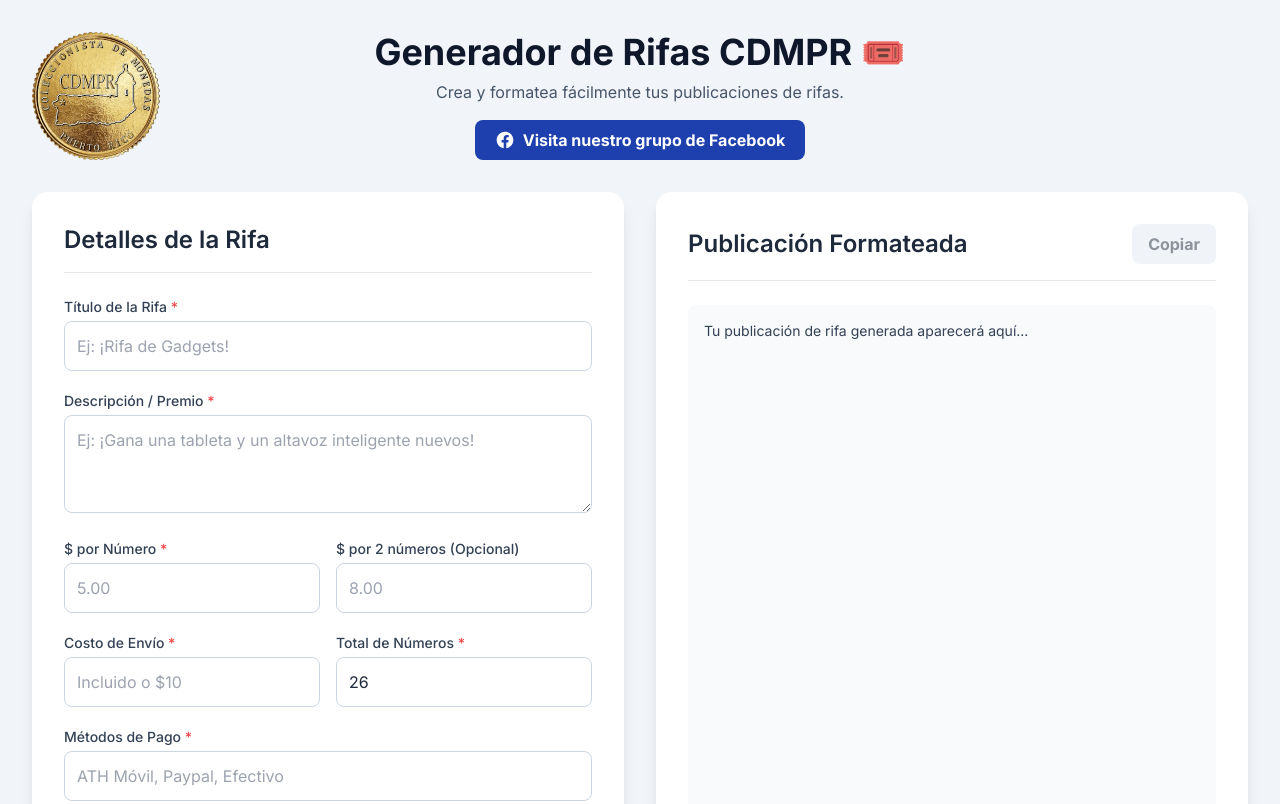
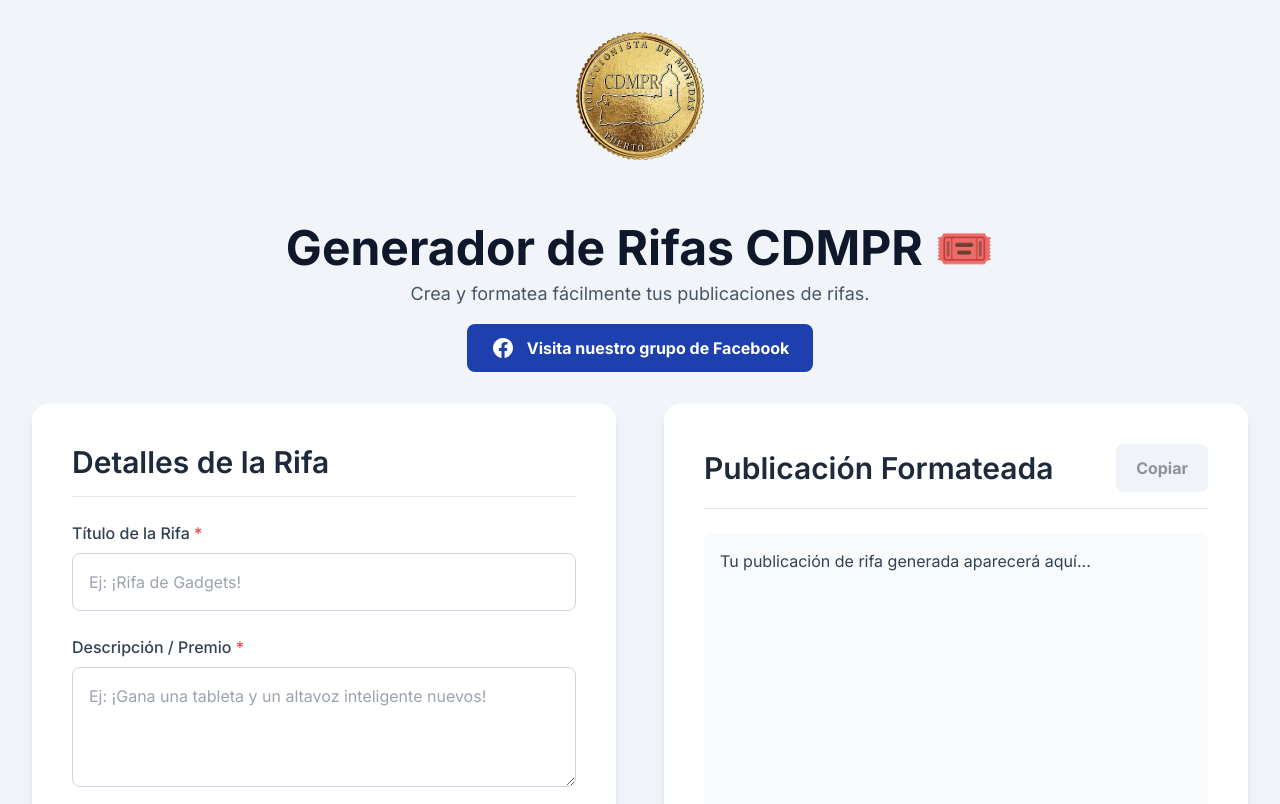
Before and after one commit to crealster/CDMPR-VSF, a plain HTML site: page Raffle.html in a window 1280 px wide. Shown: the top 804 px of the page. Drawn offline with nearby package versions, Linux system fonts and the light colour scheme.

Commit message:
Update Raffle.html

```diff
--- a/Raffle.html
+++ b/Raffle.html
@@ -28,87 +28,87 @@
 
     <div class="container mx-auto p-4 md:p-8 relative">
         <!-- Logo -->
-        <img src="https://github.com/crealster/CDMPR-VSF/blob/main/Logo%20medium.png?raw=true" alt="Logo CDMPR" class="absolute top-4 left-4 md:top-8 md:left-8 w-20 h-20 md:w-32 md:h-32">
+        <img src="https://github.com/crealster/CDMPR-VSF/blob/main/Logo%20medium.png?raw=true" alt="Logo CDMPR" class="absolute top-4 left-1/2 -translate-x-1/2 md:top-8 w-24 h-24 md:w-32 md:h-32">
 
         <!-- Header -->
-        <header class="text-center mb-8">
-            <h1 class="text-4xl font-bold text-slate-900">Generador de Rifas CDMPR 🎟️</h1>
-            <p class="text-slate-600 mt-2">Crea y formatea fácilmente tus publicaciones de rifas.</p>
+        <header class="text-center mb-8 pt-32 md:pt-48">
+            <h1 class="text-5xl font-bold text-slate-900">Generador de Rifas CDMPR 🎟️</h1>
+            <p class="text-lg text-slate-600 mt-2">Crea y formatea fácilmente tus publicaciones de rifas.</p>
             <div class="mt-4">
-                <a href="https://www.facebook.com/groups/cdmpr" target="_blank" rel="noopener noreferrer" class="inline-flex items-center bg-blue-800 text-white font-bold py-2 px-5 rounded-lg hover:bg-blue-900 focus:outline-none focus:ring-4 focus:ring-blue-300 transition-transform transform hover:scale-105">
-                    <svg class="w-5 h-5 mr-2" fill="currentColor" viewBox="0 0 24 24" aria-hidden="true"><path fill-rule="evenodd" d="M22 12c0-5.523-4.477-10-10-10S2 6.477 2 12c0 4.991 3.657 9.128 8.438 9.878v-6.987h-2.54V12h2.54V9.797c0-2.506 1.492-3.89 3.777-3.89 1.094 0 2.238.195 2.238.195v2.46h-1.26c-1.243 0-1.63.771-1.63 1.562V12h2.773l-.443 2.89h-2.33v6.988C18.343 21.128 22 16.991 22 12z" clip-rule="evenodd"></path></svg>
+                <a href="https://www.facebook.com/groups/cdmpr" target="_blank" rel="noopener noreferrer" class="inline-flex items-center bg-blue-800 text-white font-bold py-3 px-6 rounded-lg hover:bg-blue-900 focus:outline-none focus:ring-4 focus:ring-blue-300 transition-transform transform hover:scale-105">
+                    <svg class="w-6 h-6 mr-3" fill="currentColor" viewBox="0 0 24 24" aria-hidden="true"><path fill-rule="evenodd" d="M22 12c0-5.523-4.477-10-10-10S2 6.477 2 12c0 4.991 3.657 9.128 8.438 9.878v-6.987h-2.54V12h2.54V9.797c0-2.506 1.492-3.89 3.777-3.89 1.094 0 2.238.195 2.238.195v2.46h-1.26c-1.243 0-1.63.771-1.63 1.562V12h2.773l-.443 2.89h-2.33v6.988C18.343 21.128 22 16.991 22 12z" clip-rule="evenodd"></path></svg>
                     Visita nuestro grupo de Facebook
                 </a>
             </div>
         </header>
 
         <!-- Main Content Grid -->
-        <main class="grid grid-cols-1 lg:grid-cols-2 gap-8">
+        <main class="grid grid-cols-1 lg:grid-cols-2 gap-12">
 
             <!-- Input Form Section -->
-            <div class="bg-white p-6 md:p-8 rounded-2xl shadow-lg">
-                <h2 class="text-2xl font-semibold mb-6 border-b pb-4">Detalles de la Rifa</h2>
-                <form id="raffleForm" class="space-y-5">
+            <div class="bg-white p-8 md:p-10 rounded-2xl shadow-lg">
+                <h2 class="text-3xl font-semibold mb-6 border-b pb-4">Detalles de la Rifa</h2>
+                <form id="raffleForm" class="space-y-6">
                     <div>
-                        <label for="raffleTitle" class="block text-sm font-medium text-slate-700 mb-1">Título de la Rifa <span class="text-red-500">*</span></label>
-                        <input type="text" id="raffleTitle" class="w-full p-3 border border-slate-300 rounded-lg focus:ring-2 focus:ring-blue-500 focus:border-blue-500 transition" placeholder="Ej: ¡Rifa de Gadgets!" required>
+                        <label for="raffleTitle" class="block text-base font-medium text-slate-700 mb-2">Título de la Rifa <span class="text-red-500">*</span></label>
+                        <input type="text" id="raffleTitle" class="w-full p-4 border border-slate-300 rounded-lg focus:ring-2 focus:ring-blue-500 focus:border-blue-500 transition text-base" placeholder="Ej: ¡Rifa de Gadgets!" required>
                     </div>
                     <div>
-                        <label for="description" class="block text-sm font-medium text-slate-700 mb-1">Descripción / Premio <span class="text-red-500">*</span></label>
-                        <textarea id="description" rows="3" class="w-full p-3 border border-slate-300 rounded-lg focus:ring-2 focus:ring-blue-500 focus:border-blue-500 transition" placeholder="Ej: ¡Gana una tableta y un altavoz inteligente nuevos!" required></textarea>
+                        <label for="description" class="block text-base font-medium text-slate-700 mb-2">Descripción / Premio <span class="text-red-500">*</span></label>
+                        <textarea id="description" class="w-full p-4 border border-slate-300 rounded-lg focus:ring-2 focus:ring-blue-500 focus:border-blue-500 transition text-base min-h-[120px]" placeholder="Ej: ¡Gana una tableta y un altavoz inteligente nuevos!" required></textarea>
                     </div>
-                    <div class="grid grid-cols-1 md:grid-cols-2 gap-4">
+                    <div class="grid grid-cols-1 md:grid-cols-2 gap-5">
                         <div>
-                            <label for="pricePerNumber" class="block text-sm font-medium text-slate-700 mb-1">$ por Número <span class="text-red-500">*</span></label>
-                            <input type="number" id="pricePerNumber" class="w-full p-3 border border-slate-300 rounded-lg focus:ring-2 focus:ring-blue-500 focus:border-blue-500 transition" placeholder="5.00" required step="0.01" min="0">
+                            <label for="pricePerNumber" class="block text-base font-medium text-slate-700 mb-2">$ por Número <span class="text-red-500">*</span></label>
+                            <input type="number" id="pricePerNumber" class="w-full p-4 border border-slate-300 rounded-lg focus:ring-2 focus:ring-blue-500 focus:border-blue-500 transition text-base" placeholder="5.00" required step="0.01" min="0">
                         </div>
                         <div>
-                            <label for="priceForTwo" class="block text-sm font-medium text-slate-700 mb-1">$ por 2 números (Opcional)</label>
-                            <input type="number" id="priceForTwo" class="w-full p-3 border border-slate-300 rounded-lg focus:ring-2 focus:ring-blue-500 focus:border-blue-500 transition" placeholder="8.00" step="0.01" min="0">
+                            <label for="priceForTwo" class="block text-base font-medium text-slate-700 mb-2">$ por 2 números (Opcional)</label>
+                            <input type="number" id="priceForTwo" class="w-full p-4 border border-slate-300 rounded-lg focus:ring-2 focus:ring-blue-500 focus:border-blue-500 transition text-base" placeholder="8.00" step="0.01" min="0">
                         </div>
                     </div>
-                    <div class="grid grid-cols-1 md:grid-cols-2 gap-4">
+                    <div class="grid grid-cols-1 md:grid-cols-2 gap-5">
                         <div>
-                            <label for="shippingCost" class="block text-sm font-medium text-slate-700 mb-1">Costo de Envío <span class="text-red-500">*</span></label>
-                            <input type="text" id="shippingCost" list="shippingOptions" class="w-full p-3 border border-slate-300 rounded-lg focus:ring-2 focus:ring-blue-500 focus:border-blue-500 transition" placeholder="Incluido o $10" required>
+                            <label for="shippingCost" class="block text-base font-medium text-slate-700 mb-2">Costo de Envío <span class="text-red-500">*</span></label>
+                            <input type="text" id="shippingCost" list="shippingOptions" class="w-full p-4 border border-slate-300 rounded-lg focus:ring-2 focus:ring-blue-500 focus:border-blue-500 transition text-base" placeholder="Incluido o $10" required>
                             <datalist id="shippingOptions">
                                 <option value="Incluido">
                             </datalist>
                         </div>
                         <div>
-                            <label for="totalNumbers" class="block text-sm font-medium text-slate-700 mb-1">Total de Números <span class="text-red-500">*</span></label>
-                            <input type="number" id="totalNumbers" value="26" min="1" class="w-full p-3 border border-slate-300 rounded-lg focus:ring-2 focus:ring-blue-500 focus:border-blue-500 transition" required>
+                            <label for="totalNumbers" class="block text-base font-medium text-slate-700 mb-2">Total de Números <span class="text-red-500">*</span></label>
+                            <input type="number" id="totalNumbers" value="26" min="1" class="w-full p-4 border border-slate-300 rounded-lg focus:ring-2 focus:ring-blue-500 focus:border-blue-500 transition text-base" required>
                         </div>
                     </div>
                     <div>
-                        <label for="paymentMethods" class="block text-sm font-medium text-slate-700 mb-1">Métodos de Pago <span class="text-red-500">*</span></label>
-                        <input type="text" id="paymentMethods" class="w-full p-3 border border-slate-300 rounded-lg focus:ring-2 focus:ring-blue-500 focus:border-blue-500 transition" placeholder="ATH Móvil, Paypal, Efectivo" required>
+                        <label for="paymentMethods" class="block text-base font-medium text-slate-700 mb-2">Métodos de Pago <span class="text-red-500">*</span></label>
+                        <input type="text" id="paymentMethods" class="w-full p-4 border border-slate-300 rounded-lg focus:ring-2 focus:ring-blue-500 focus:border-blue-500 transition text-base" placeholder="ATH Móvil, Paypal, Efectivo" required>
                     </div>
                     <div>
-                        <label for="additionalInfo" class="block text-sm font-medium text-slate-700 mb-1">Información Adicional (Opcional)</label>
-                        <textarea id="additionalInfo" rows="2" class="w-full p-3 border border-slate-300 rounded-lg focus:ring-2 focus:ring-blue-500 focus:border-blue-500 transition" placeholder="Ej: ¡El ganador se anuncia en vivo el viernes!"></textarea>
+                        <label for="additionalInfo" class="block text-base font-medium text-slate-700 mb-2">Información Adicional (Opcional)</label>
+                        <textarea id="additionalInfo" class="w-full p-4 border border-slate-300 rounded-lg focus:ring-2 focus:ring-blue-500 focus:border-blue-500 transition text-base min-h-[80px]" placeholder="Ej: ¡El ganador se anuncia en vivo el viernes!"></textarea>
                     </div>
-                    <button type="submit" class="w-full bg-blue-600 text-white font-bold py-3 px-4 rounded-lg hover:bg-blue-700 focus:outline-none focus:ring-4 focus:ring-blue-300 transition-transform transform hover:scale-105">
+                    <button type="submit" class="w-full bg-blue-600 text-white font-bold py-4 px-4 rounded-lg hover:bg-blue-700 focus:outline-none focus:ring-4 focus:ring-blue-300 transition-transform transform hover:scale-105 text-lg">
                         Generar Rifa
                     </button>
                 </form>
 
                 <!-- Total Value Display -->
-                <div id="totalValueDisplay" class="mt-6 text-center bg-blue-50 border border-blue-200 p-4 rounded-lg">
-                    <p class="text-lg font-semibold text-slate-800">Valor Total de la Rifa: <span id="calculatedTotal" class="font-bold text-blue-600">$0.00</span></p>
+                <div id="totalValueDisplay" class="mt-8 text-center bg-blue-50 border border-blue-200 p-5 rounded-lg">
+                    <p class="text-xl font-semibold text-slate-800">Valor Total de la Rifa: <span id="calculatedTotal" class="font-bold text-blue-600">$0.00</span></p>
                 </div>
             </div>
 
             <!-- Output Display Section -->
-            <div id="outputCard" class="bg-white p-6 md:p-8 rounded-2xl shadow-lg h-full flex flex-col">
+            <div id="outputCard" class="bg-white p-8 md:p-10 rounded-2xl shadow-lg h-full flex flex-col">
                 <div class="flex justify-between items-center mb-6 border-b pb-4">
-                     <h2 class="text-2xl font-semibold">Publicación Formateada</h2>
-                     <button id="copyButton" class="bg-slate-200 text-slate-800 font-bold py-2 px-4 rounded-lg hover:bg-slate-300 focus:outline-none focus:ring-4 focus:ring-slate-300 transition-all disabled:opacity-50 disabled:cursor-not-allowed" disabled>
+                     <h2 class="text-3xl font-semibold">Publicación Formateada</h2>
+                     <button id="copyButton" class="bg-slate-200 text-slate-800 font-bold py-3 px-5 rounded-lg hover:bg-slate-300 focus:outline-none focus:ring-4 focus:ring-slate-300 transition-all disabled:opacity-50 disabled:cursor-not-allowed text-base" disabled>
                         Copiar
                     </button>
                 </div>
                 <div class="flex-grow bg-slate-50 p-4 rounded-lg h-96">
-                    <textarea id="raffleOutput" class="w-full h-full bg-transparent resize-none border-none focus:ring-0 text-sm text-slate-700" readonly>Tu publicación de rifa generada aparecerá aquí...</textarea>
+                    <textarea id="raffleOutput" class="w-full h-full bg-transparent resize-none border-none focus:ring-0 text-base text-slate-700" readonly>Tu publicación de rifa generada aparecerá aquí...</textarea>
                 </div>
             </div>
 
```
